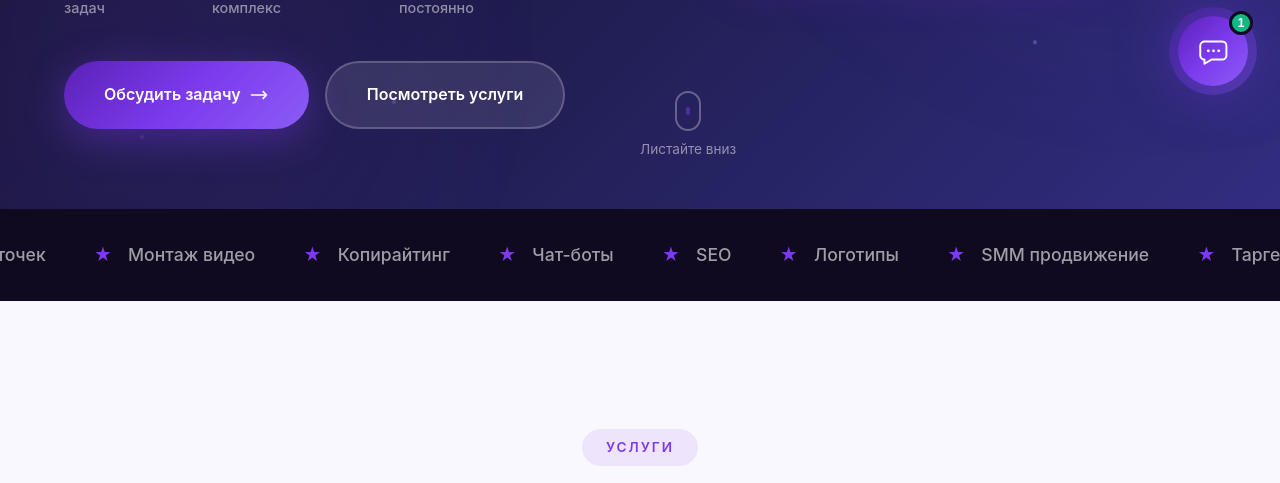
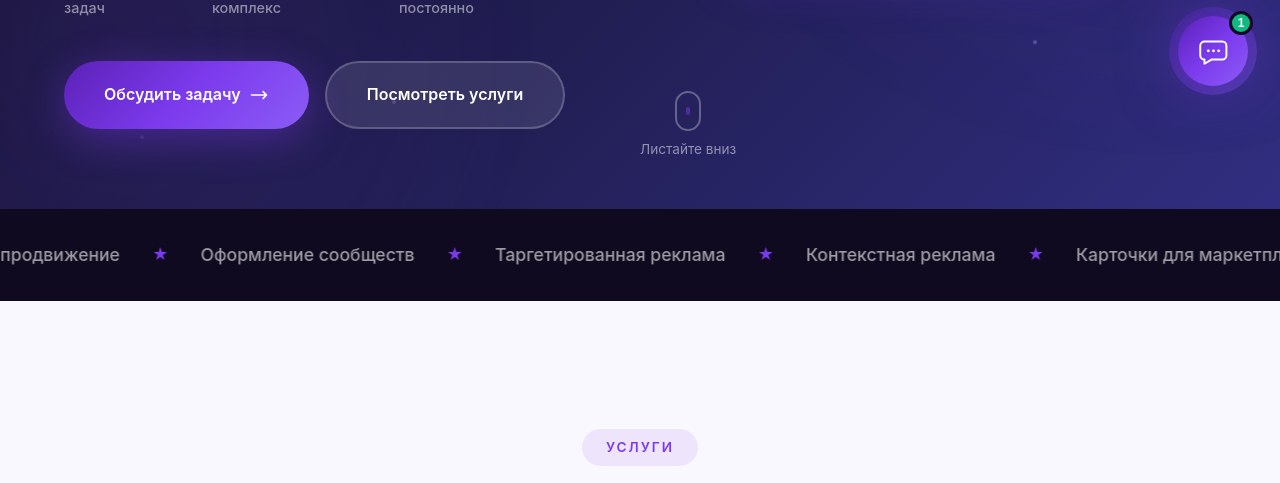
Before and after one commit to lexustm/test-site, a PHP site: page / in a window 1280 px wide. Shown: the part 602-1085 px from the top of the page. Run offline with PHP 8.4, Linux system fonts and the light colour scheme.

Commit message:
Сделать бегущую строку бесшовной

```diff
--- a/404.html
+++ b/404.html
@@ -10,7 +10,7 @@
   <link rel="preconnect" href="https://fonts.googleapis.com">
   <link rel="preconnect" href="https://fonts.gstatic.com" crossorigin>
   <link href="https://fonts.googleapis.com/css2?family=Inter:wght@400;500;600;700&amp;family=Montserrat:wght@600;700;800;900&amp;display=swap" rel="stylesheet">
-  <link rel="stylesheet" href="assets/css/main.css?v=fonts-2">
+  <link rel="stylesheet" href="assets/css/main.css?v=marquee-1">
 </head>
 <body class="error-page">
   <main>
--- a/assets/css/main.css
+++ b/assets/css/main.css
@@ -109,3 +109,50 @@ body{font-family:var(--font-body)}
 .chat-window,
 .chat-window button,
 .chat-window input{font-family:var(--font-body)}
+
+/* Бесшовная бегущая строка с равномерными разделителями. */
+.marquee{
+  display:flex;
+  align-items:center;
+  width:max-content;
+  animation:none;
+  will-change:transform;
+}
+.marquee.is-ready{
+  animation:marquee-seamless var(--marquee-duration,50s) linear infinite;
+}
+.marquee-content{
+  display:flex;
+  align-items:center;
+  flex-shrink:0;
+  gap:0;
+  padding:0;
+}
+.marquee-item{
+  display:inline-flex;
+  align-items:center;
+  flex-shrink:0;
+  gap:0;
+  white-space:nowrap;
+}
+.marquee-item::after{
+  content:'★';
+  flex-shrink:0;
+  margin-inline:2rem;
+  color:var(--primary);
+  font-size:.9em;
+  line-height:1;
+}
+@keyframes marquee-seamless{
+  from{transform:translate3d(0,0,0)}
+  to{transform:translate3d(var(--marquee-shift),0,0)}
+}
+@media(max-width:768px){
+  .marquee-item::after{margin-inline:1.4rem}
+}
+@media(max-width:480px){
+  .marquee-item::after{margin-inline:1.1rem}
+}
+@media(prefers-reduced-motion:reduce){
+  .marquee.is-ready{animation:none;transform:none}
+}
--- a/assets/js/main.js
+++ b/assets/js/main.js
@@ -163,6 +163,53 @@
       particle.style.opacity = String(Math.random() * 0.5 + 0.2);
       particles.appendChild(particle);
     }
+  }
+
+  const marquee = document.querySelector("[data-marquee]");
+  const marqueeContent = marquee?.querySelector("[data-marquee-content]");
+
+  if (marquee && marqueeContent) {
+    let marqueeResizeTimer = 0;
+
+    const buildMarquee = () => {
+      marquee.classList.remove("is-ready");
+      marquee.querySelectorAll("[data-marquee-clone]").forEach((clone) => clone.remove());
+
+      const contentWidth = marqueeContent.getBoundingClientRect().width;
+      const viewportWidth = marquee.parentElement?.getBoundingClientRect().width ?? window.innerWidth;
+
+      if (!contentWidth) return;
+
+      const copyCount = Math.max(2, Math.ceil(viewportWidth / contentWidth) + 2);
+
+      for (let copyIndex = 1; copyIndex < copyCount; copyIndex += 1) {
+        const clone = marqueeContent.cloneNode(true);
+        clone.removeAttribute("data-marquee-content");
+        clone.setAttribute("data-marquee-clone", "");
+        clone.setAttribute("aria-hidden", "true");
+        marquee.appendChild(clone);
+      }
+
+      const pixelsPerSecond = window.matchMedia("(max-width: 768px)").matches ? 65 : 80;
+      const duration = Math.max(30, contentWidth / pixelsPerSecond);
+
+      marquee.style.setProperty("--marquee-shift", `${-contentWidth}px`);
+      marquee.style.setProperty("--marquee-duration", `${duration.toFixed(2)}s`);
+      window.requestAnimationFrame(() => marquee.classList.add("is-ready"));
+    };
+
+    const scheduleMarqueeBuild = () => {
+      window.clearTimeout(marqueeResizeTimer);
+      marqueeResizeTimer = window.setTimeout(buildMarquee, 150);
+    };
+
+    if (document.fonts?.ready) {
+      document.fonts.ready.then(buildMarquee, buildMarquee);
+    } else {
+      buildMarquee();
+    }
+
+    window.addEventListener("resize", scheduleMarqueeBuild, { passive: true });
   }
 
   const animatedElements = document.querySelectorAll(
--- a/index.html
+++ b/index.html
@@ -31,7 +31,7 @@
     <link href="https://fonts.googleapis.com/css2?family=Inter:wght@300;400;500;600;700&amp;family=Montserrat:wght@600;700;800;900&amp;display=swap" rel="stylesheet">
     <script type="application/ld+json">{"@context":"https://schema.org","@type":"ProfessionalService","name":"VIBELINK","description":"Комплексный digital-маркетинг","url":"https://vibelink.ru","priceRange":"от 1500₽","areaServed":"Россия","sameAs":["https://t.me/smmtotal","https://vk.com/tot_al"]}</script>
     <!-- [VIBELINK-PROTECTION-WATERMARK-2025-ALEXEY-DIGITAL-MARKETING] -->
-<link rel="stylesheet" href="assets/css/main.css?v=fonts-2">
+<link rel="stylesheet" href="assets/css/main.css?v=marquee-1">
 <link rel="manifest" href="manifest.webmanifest">
 </head>
 <body id="top">
@@ -127,43 +127,25 @@
             <span>Листайте вниз</span>
         </div>
     </header>
-    <div class="marquee-section">
-        <div class="marquee">
-            <div class="marquee-content">
-                <div class="marquee-item">
-<span>★</span> SMM продвижение</div>
-                <div class="marquee-item">
-<span>★</span> Таргетированная реклама</div>
-                <div class="marquee-item">
-<span>★</span> Дизайн карточек</div>
-                <div class="marquee-item">
-<span>★</span> Монтаж видео</div>
-                <div class="marquee-item">
-<span>★</span> Копирайтинг</div>
-                <div class="marquee-item">
-<span>★</span> Чат-боты</div>
-                <div class="marquee-item">
-<span>★</span> SEO</div>
-                <div class="marquee-item">
-<span>★</span> Логотипы</div>
-            </div>
-            <div class="marquee-content">
-                <div class="marquee-item">
-<span>★</span> SMM продвижение</div>
-                <div class="marquee-item">
-<span>★</span> Таргетированная реклама</div>
-                <div class="marquee-item">
-<span>★</span> Дизайн карточек</div>
-                <div class="marquee-item">
-<span>★</span> Монтаж видео</div>
-                <div class="marquee-item">
-<span>★</span> Копирайтинг</div>
-                <div class="marquee-item">
-<span>★</span> Чат-боты</div>
-                <div class="marquee-item">
-<span>★</span> SEO</div>
-                <div class="marquee-item">
-<span>★</span> Логотипы</div>
+    <div class="marquee-section" aria-label="Услуги">
+        <div class="marquee" data-marquee>
+            <div class="marquee-content" data-marquee-content>
+                <span class="marquee-item">Создание сайтов</span>
+                <span class="marquee-item">Поддержка сайтов</span>
+                <span class="marquee-item">SMM-продвижение</span>
+                <span class="marquee-item">Оформление сообществ</span>
+                <span class="marquee-item">Таргетированная реклама</span>
+                <span class="marquee-item">Контекстная реклама</span>
+                <span class="marquee-item">Карточки для маркетплейсов</span>
+                <span class="marquee-item">Дизайн и визуал</span>
+                <span class="marquee-item">Логотипы и фирменный стиль</span>
+                <span class="marquee-item">Презентации</span>
+                <span class="marquee-item">Монтаж видео</span>
+                <span class="marquee-item">Копирайтинг</span>
+                <span class="marquee-item">SEO-оптимизация</span>
+                <span class="marquee-item">Чат-боты</span>
+                <span class="marquee-item">Автоворонки</span>
+                <span class="marquee-item">Аналитика и исследования</span>
             </div>
         </div>
     </div>
@@ -672,6 +654,6 @@
             <button type="submit" class="chat-send" aria-label="Отправить сообщение помощнику"><img src="assets/icons/send.svg" alt="" aria-hidden="true"></button>
         </form>
     </div>
-<script src="assets/js/main.js?v=bot-3" defer></script>
+<script src="assets/js/main.js?v=marquee-1" defer></script>
 </body>
 </html>
```
